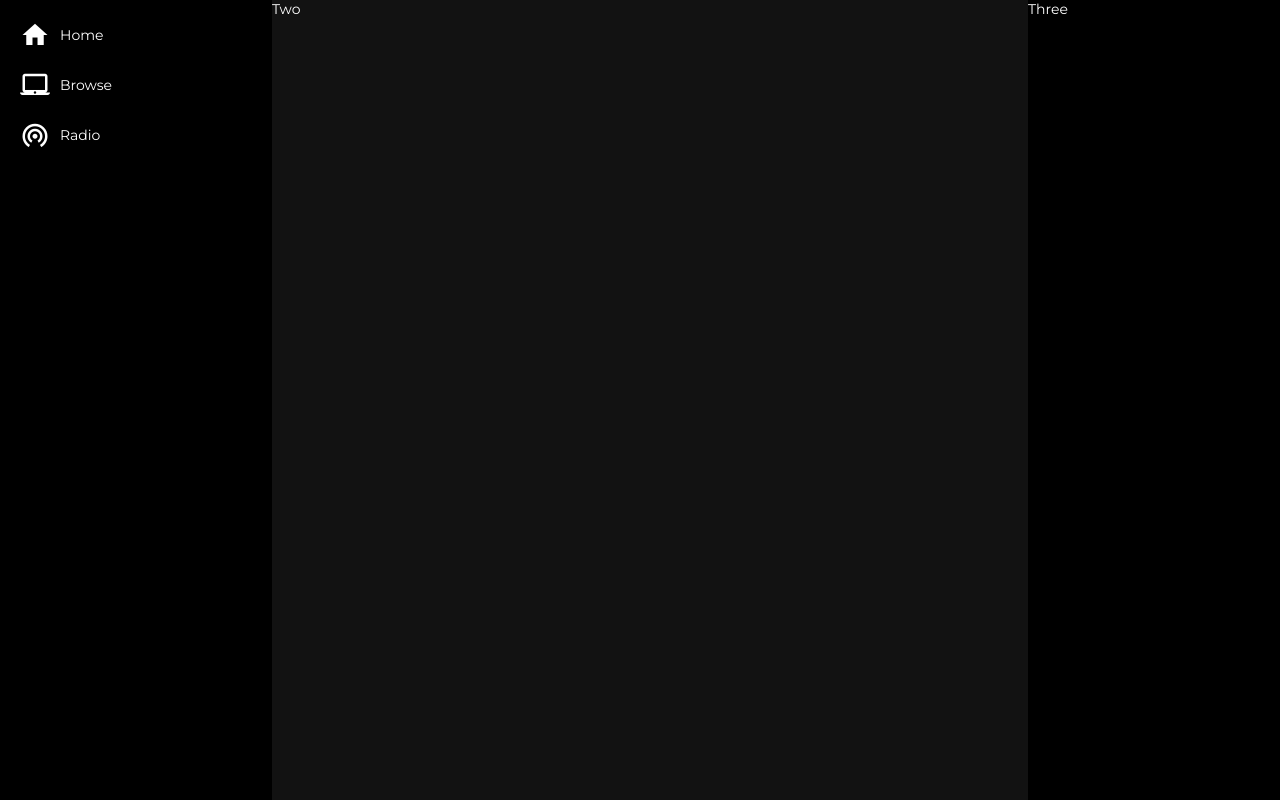
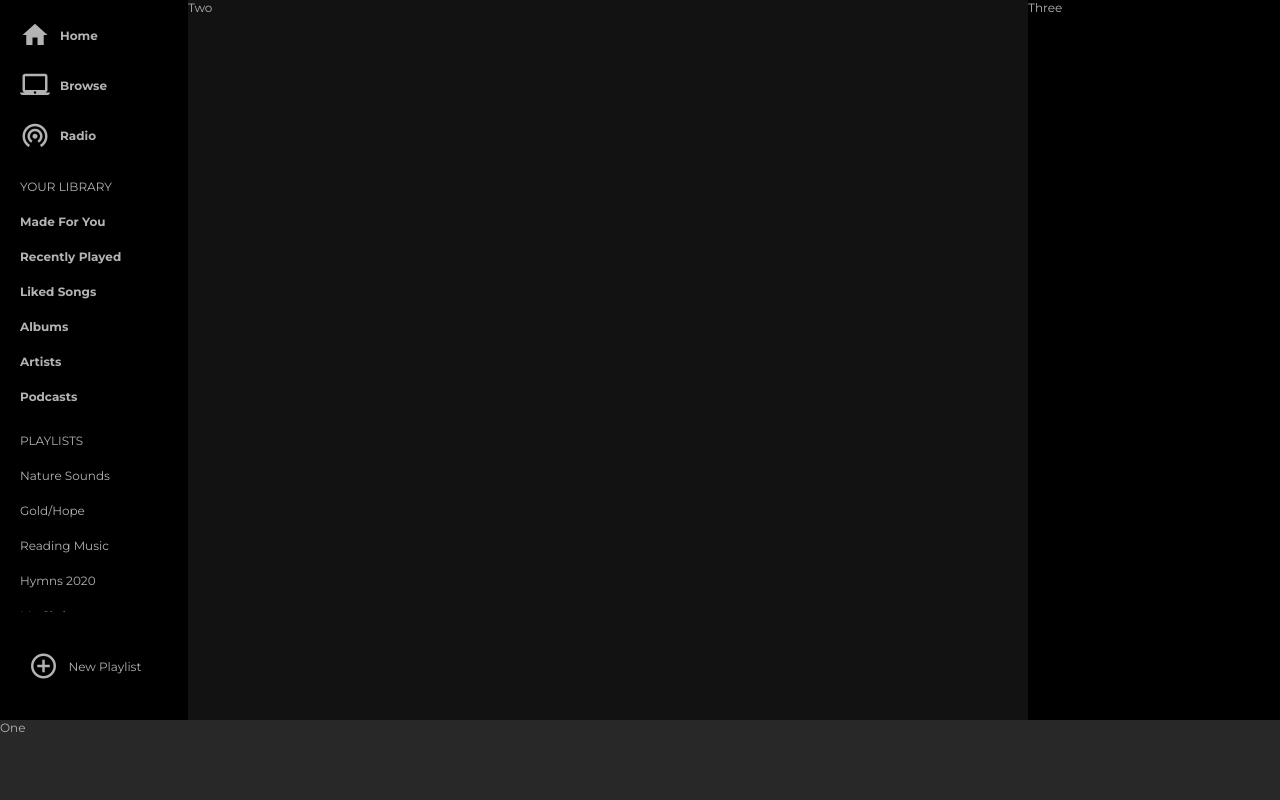
Before and after one commit to gertie-sheshe/design-and-design, a plain HTML site: page dailyui/spotify/index.html in a window 1280 px wide. Drawn offline with Linux system fonts and the light colour scheme.

Commit message:
add sidebar items, add new playlist section, add playbar with styling

```diff
--- a/dailyui/spotify/index.css
+++ b/dailyui/spotify/index.css
@@ -1,23 +1,32 @@
 body {
-  display: flex;
   margin: 0;
   padding: 0;
-  color: white;
+  color: #b3b3b3;
   font-family: "Montserrat";
-  font-size: 14px;
+  font-size: 12px;
+}
+
+main {
+  display: flex;
 }
 
 .column-one,
 .column-three {
-  flex: 1;
   background-color: black;
 }
 
-.column-one {
-  padding-left: 20px;
+.column-three {
+  flex: 1.5;
 }
 
-.column-one div {
+.column-one {
+  flex: 1;
+
+  padding-left: 20px;
+  overflow: scroll;
+}
+
+.sidebar-content div {
   margin-top: 20px;
 }
 
@@ -27,9 +36,49 @@ body {
   padding-right: 10px;
 }
 
+.sidebar-content div:hover {
+  color: white;
+  cursor: pointer;
+}
+
 .column-two {
-  flex: 3;
+  flex: 5;
   background-color: #121212;
+}
+
+.library,
+.playlists {
+  padding-top: 10%;
+}
+
+.menu {
+  font-weight: 700;
+}
+
+.library-menu {
+  font-weight: 700;
+}
+
+main {
+  height: 90%;
+}
+
+footer {
+  background-color: #282828;
+  height: 10%;
+  display: flex;
+}
+
+.sidebar-content {
+  overflow: scroll;
+  height: 85%;
+}
+
+.sticky {
+  display: flex;
+  height: 15%;
+  align-items: center;
+  padding-left: 5%;
 }
 
 /* .column-three {
--- a/dailyui/spotify/index.html
+++ b/dailyui/spotify/index.html
@@ -7,17 +7,45 @@
       rel="stylesheet"
     />
     <link
-      href="https://fonts.googleapis.com/css?family=Montserrat"
+      href="https://fonts.googleapis.com/css?family=Montserrat:800italic,700,300,600,800,400"
       rel="stylesheet"
     />
   </head>
   <body>
-    <div class="column-one">
-      <div><i class="material-icons">home</i>Home</div>
-      <div><i class="material-icons">laptop_mac</i>Browse</div>
-      <div><i class="material-icons">wifi_tethering</i>Radio</div>
-    </div>
-    <div class="column-two">Two</div>
-    <div class="column-three">Three</div>
+    <main>
+      <div class="column-one">
+        <div class="sidebar-content">
+          <div class="menu"><i class="material-icons">home</i>Home</div>
+          <div class="menu"><i class="material-icons">laptop_mac</i>Browse</div>
+          <div class="menu">
+            <i class="material-icons">wifi_tethering</i>Radio
+          </div>
+
+          <p class="library">YOUR LIBRARY</p>
+          <div class="library-menu">Made For You</div>
+          <div class="library-menu">Recently Played</div>
+          <div class="library-menu">Liked Songs</div>
+          <div class="library-menu">Albums</div>
+          <div class="library-menu">Artists</div>
+          <div class="library-menu">Podcasts</div>
+
+          <p class="playlists">PLAYLISTS</p>
+          <div>Nature Sounds</div>
+          <div>Gold/Hope</div>
+          <div>Reading Music</div>
+          <div>Hymns 2020</div>
+          <div>My Christ</div>
+          <div>Afro Sugar</div>
+        </div>
+        <div class="sticky">
+          <div>
+            <i class="material-icons">add_circle_outline</i>New Playlist
+          </div>
+        </div>
+      </div>
+      <div class="column-two">Two</div>
+      <div class="column-three">Three</div>
+    </main>
+    <footer><div>One</div></footer>
   </body>
 </html>
```
